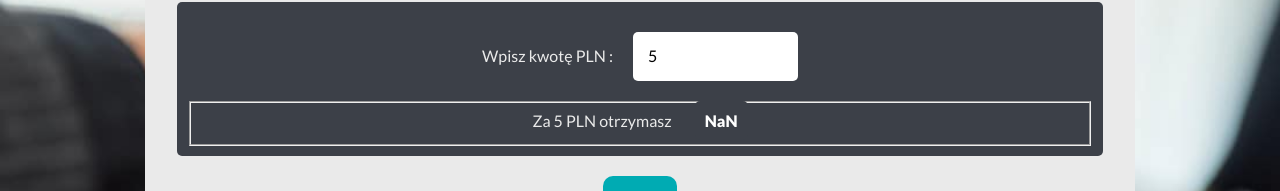
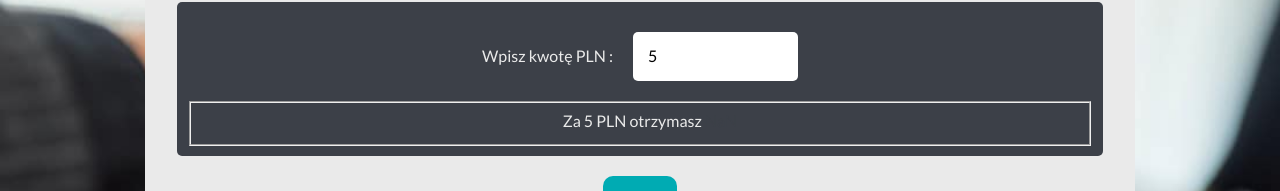
Before and after one commit to arturgajewski/currency-converter-react, a React (Create React App) app: page / in a window 1280 px wide. Both pictures are taken after typing "5" into the empty fields and a click on the button "Wyślij". Shown: the part 382-573 px from the top of the page. Built offline with nearby package versions, Linux system fonts and the light colour scheme.

Commit message:
remove class form__result

```diff
--- a/src/Form/style.css
+++ b/src/Form/style.css
@@ -32,16 +32,6 @@
   border: none;
 }
 
-.form__result {
-  font-weight: 900;
-  color: #ffffff;
-  background-color: #3c4048;
-  padding: 10px;
-  border-radius: 5px;
-  text-align: center;
-  margin: 20px;
-}
-
 .form__currencyOptionName {
   margin: 10px;
   color: #ffffff;
```
